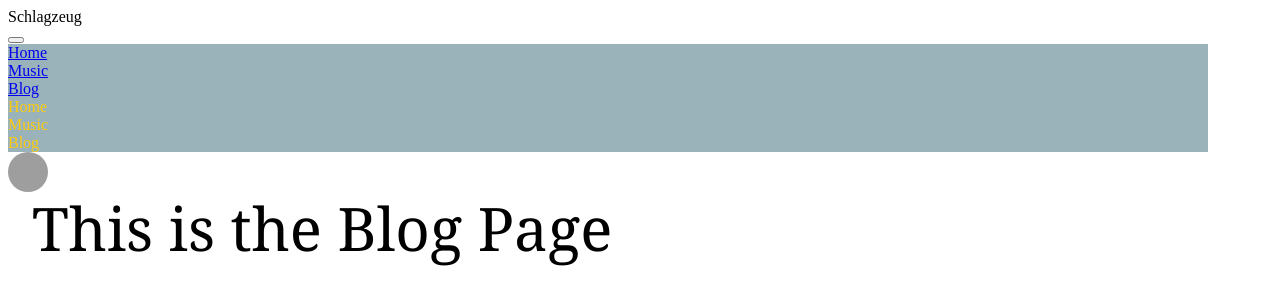
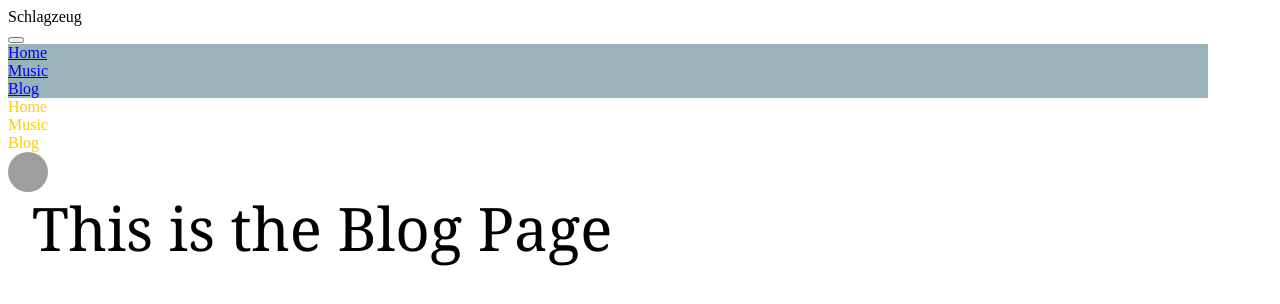
Before and after one commit to thejasondye/schlagzeug-app, a React app: page /blog in a window 1280 px wide. Both pictures are taken after a click on the button 16 px from the left and 40 px from the top of the page. Shown: the top 304 px of the page. Built offline with nearby package versions, Linux system fonts and the light colour scheme; grey boxes are pictures that could not be loaded; the HTML template or start-up script is replaced by a standard one.

Commit message:
Righted the ship for the most part

```diff
--- a/src/components/Menu.jsx
+++ b/src/components/Menu.jsx
@@ -1,11 +1,12 @@
 import React, { useState } from 'react';
 import PropTypes from 'prop-types';
 
-import Typography from '@mui/material/Typography';
 import { Link } from 'react-router-dom';
 
+// TODO: "nav-menu-item" classname and style attribute makes this non-reusable
+
 export default function Menu ({
-  id, className, anchorEl, anchorOrigin, transformOrigin, isOpen, onClose, items
+  id, anchorEl, anchorOrigin, transformOrigin, isOpen, onClose, items
 }) {
 
   let display = anchorEl ? 'block' : 'none';
@@ -18,12 +19,13 @@ export default function Menu ({
     <div id={id} style={divStyle}>
       {items.map((item) => (
         <div
+          className="nav-menu-item"
           key={item.name}
           onClick={onClose}
           style={{ backgroundColor: '#9AB3BA' }}
         >
           <Link to={item.link}>
-                <div className="nav-menu-item">{item.name}</div>
+            {item.name}
           </Link>
         </div>
       ))}
--- a/src/components/MenuButton.jsx
+++ b/src/components/MenuButton.jsx
@@ -7,7 +7,6 @@ export default function MenuButton ({
   // for a future expansion of changing icons
   let icon = icons[0];
   let clickHandler = handleOpenMenu;
-  console.log('icon :', icon);
 
   if (isOpen) {
     icon = icons[1];
--- a/src/components/NavBar.jsx
+++ b/src/components/NavBar.jsx
@@ -77,7 +77,7 @@ export default function NavBar () {
             vertical: 'bottom'
           }}
           transformOrigin={{
-            vertical: 'top',
+            vertical: 'bottom',
             horizontal: 'left',
           }}
           isOpen={Boolean(anchorElNav)}
@@ -120,9 +120,6 @@ export default function NavBar () {
         <div
           id="navbar-link"
           key={page.name}
-          onClick={handleCloseNavMenu}
-          onBlur={handleCloseNavMenu}
-          style={{ backgroundColor: '#9AB3BA' }}
         >
           <Link to={page.link} style={{ textDecoration: 'none', color: '#FDCB0B' }}>
             {page.name}
```
Also changed, not shown: 1 other file (tests, documents, lock files or other folders). Lines whose indentation alone changed are shown as unchanged.
